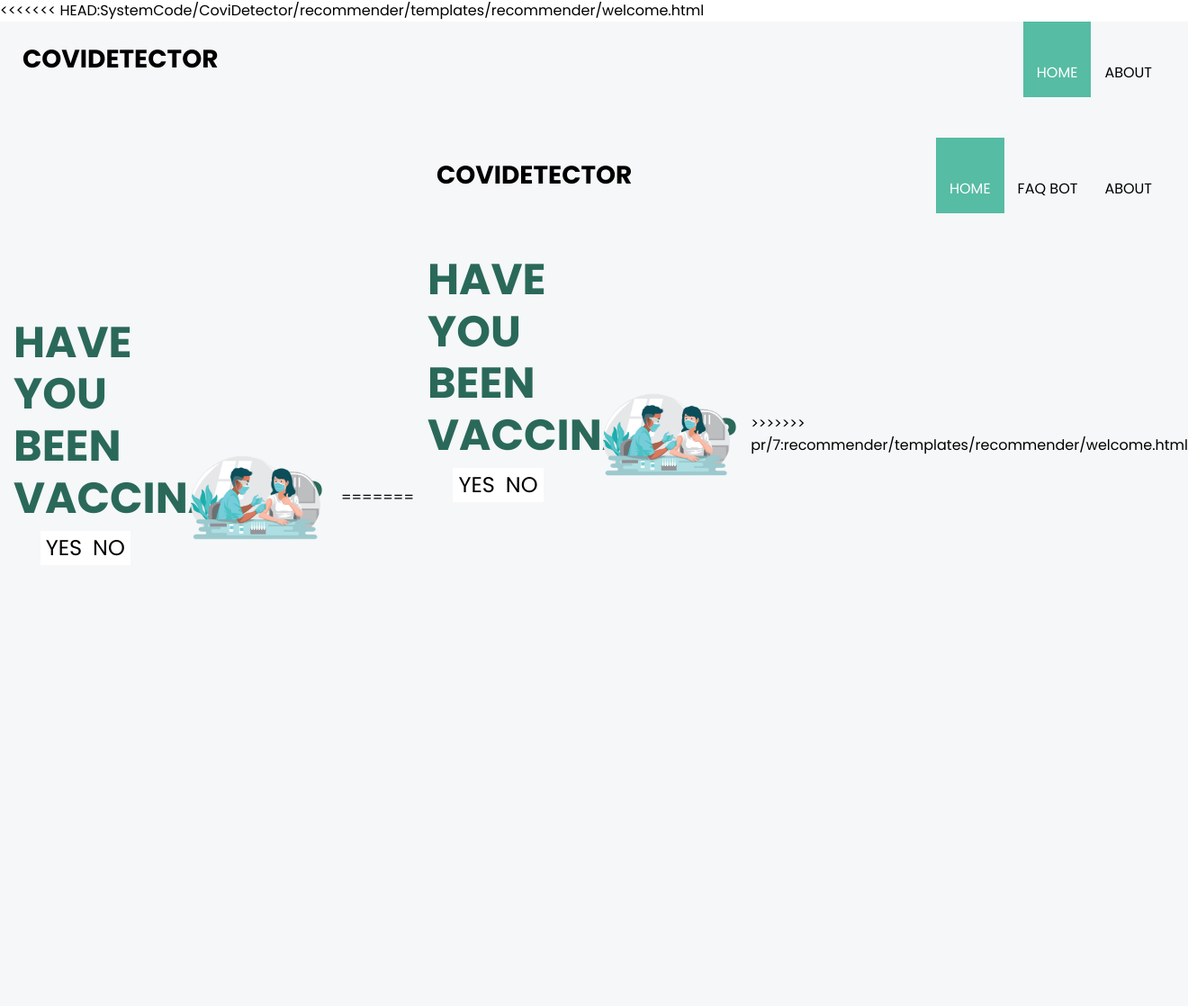
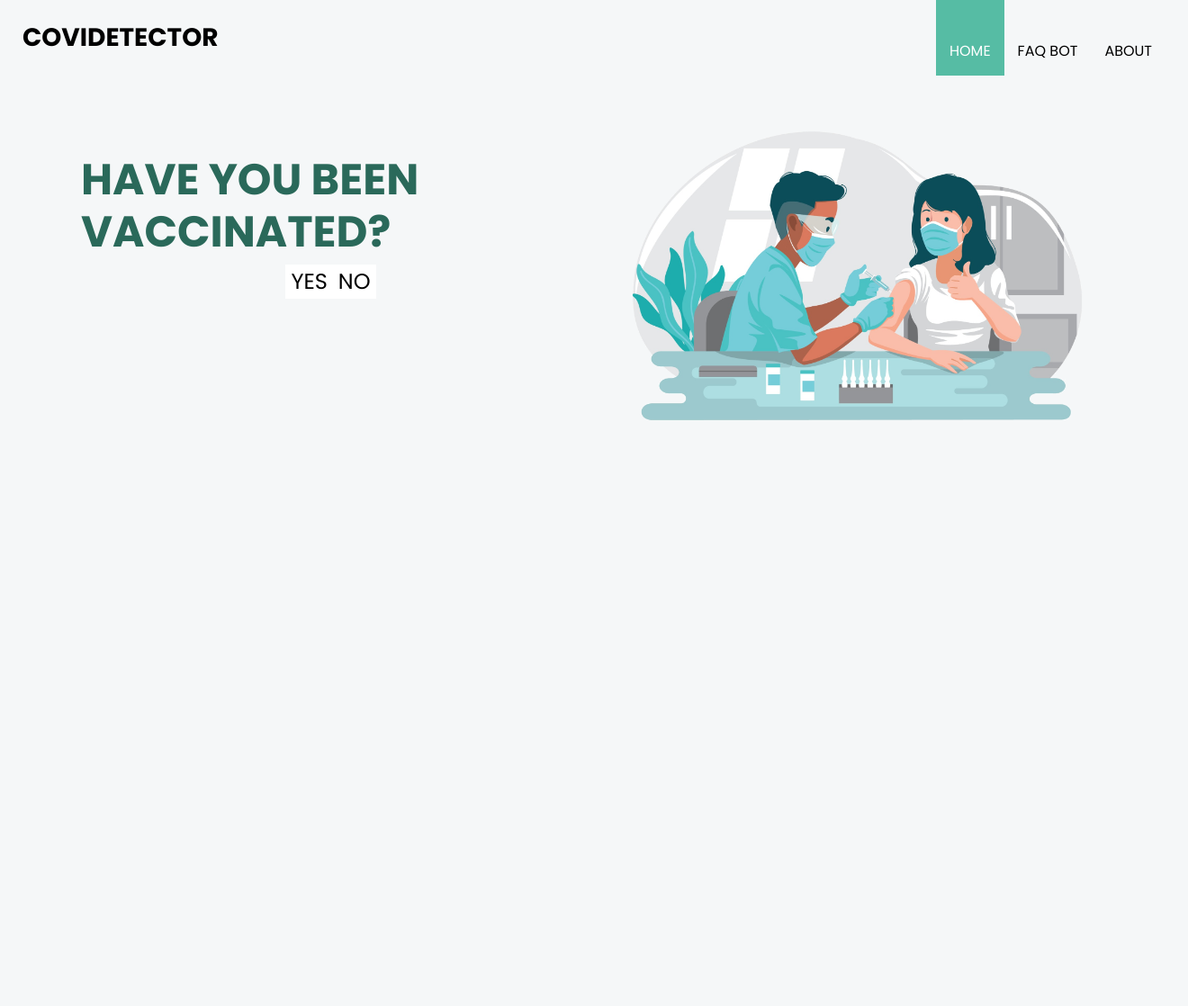
Before and after one commit to xiaohuihong/IRS-PM-2021-01-16-IS03PT-GRP-3Musketeers-CoviDetector, a Django app: page /recommender/ in a window 1320 px wide. Shown: the whole page at 90% size. After the commit the page ends 467 px from the top, so only its background shows below. Run offline with Django 3.2, Linux system fonts and the light colour scheme; parts of the project's set-up code (start-up, migrations or seed data) failed here and were passed over; some libraries are stand-ins or nearby versions.

Commit message:
updated merged welcome page

```diff
--- a/SystemCode/CoviDetector/recommender/templates/recommender/welcome.html
+++ b/SystemCode/CoviDetector/recommender/templates/recommender/welcome.html
@@ -1,100 +1,3 @@
-<<<<<<< HEAD:SystemCode/CoviDetector/recommender/templates/recommender/welcome.html
-<!DOCTYPE html>
-<html>
-
-<head>
-  <!-- Basic -->
-  <meta charset="utf-8" />
-  <meta http-equiv="X-UA-Compatible" content="IE=edge" />
-  <!-- Mobile Metas -->
-  <meta name="viewport" content="width=device-width, initial-scale=1, shrink-to-fit=no" />
-  <!-- Site Metas -->
-  <meta name="keywords" content="" />
-  <meta name="description" content="" />
-  <meta name="author" content="" />
-  <link rel="shortcut icon" href="/static/images/s4.png" type="image/x-icon">
-
-  <title>CoviDetector</title>
-
-  <!-- bootstrap core css -->
-  <link rel="stylesheet" type="text/css" href="/static/css/bootstrap_welcome.css" />
-
-  <!-- fonts style -->
-  <link href="https://fonts.googleapis.com/css?family=Open+Sans:400,700|Poppins:400,600,700&display=swap" rel="stylesheet" />
-  <!-- nice select -->
-  <link rel="stylesheet" href="/static/css/nice-select.min.css" integrity="sha256-mLBIhmBvigTFWPSCtvdu6a76T+3Xyt+K571hupeFLg4=" crossorigin="anonymous" />
-  <!-- datepicker -->
-  <link rel="stylesheet" href="/static/css/datepicker.css">
-  <!-- Custom styles for this template -->
-  <link href="/static/css/style.css" rel="stylesheet" />
-  <!-- responsive style -->
-  <link href="/static/css/responsive.css" rel="stylesheet" />
-</head>
-<body>
-<div class="hero_area">
-    <!-- header section strats -->
-    <header class="header_section">
-      <div class="container-fluid">
-        <nav class="navbar navbar-expand-lg custom_nav-container ">
-          <a class="navbar-brand" href="{% url 'recommender:welcome' %}">
-            <h3>
-              CoviDetector
-            </h3>
-          </a>
-          <button class="navbar-toggler" type="button" data-toggle="collapse" data-target="#navbarSupportedContent" aria-controls="navbarSupportedContent" aria-expanded="false" aria-label="Toggle navigation">
-            <span class="navbar-toggler-icon"></span>
-          </button>
-
-          <div class="collapse navbar-collapse ml-auto" id="navbarSupportedContent">
-            <ul class="navbar-nav  ml-auto">
-              <li class="nav-item active">
-                <a class="nav-link" href="{% url 'recommender:welcome' %}">Home <span class="sr-only">(current)</span></a>
-              </li>
-              <li class="nav-item ">
-                <a class="nav-link" href="{% url 'recommender:about' %}"> About </a>
-              </li>
-            </ul>
-          </div>
-        </nav>
-      </div>
-    </header>
-    <!--Questions are here. form action is where to navigate to-->
-    <!--CSS is at .slider_section .btn-box in style.css-->
-        <section class=" slider_section position-relative">
-      <div id="carouselExampleIndicators" class="carousel slide" data-ride="carousel">
-        <div class="carousel-inner">
-          <div class="carousel-item active">
-            <div class="container">
-              <div class="row">
-                <div class="col-md-6">
-                  <div class="detail-box">
-                    <h1>
-                        Have you been vaccinated?
-                    </h1>
-                    <div class="btn-box">
-                      <form action="questionnaire">
-                        <button type="submit" name="submit" class="btn ">YES</button>
-                      </form>
-                      <form action="thank_you">
-                        <button type="submit" name="submit" class="btn ">NO</button>
-                      </form>
-                    </div>
-                  </div>
-                </div>
-                <div class="col-md-6">
-                  <div class="img-box">
-                    <img src="/static/images/homepage.png" alt="">
-                  </div>
-                </div>
-              </div>
-            </div>
-          </div>
-        </div>
-
-      </div>
-    </body>
-
-=======
 <!DOCTYPE html>
 <html>
 
@@ -193,5 +96,4 @@
       </div>
     </body>
 
->>>>>>> pr/7:recommender/templates/recommender/welcome.html
 </html>
```
